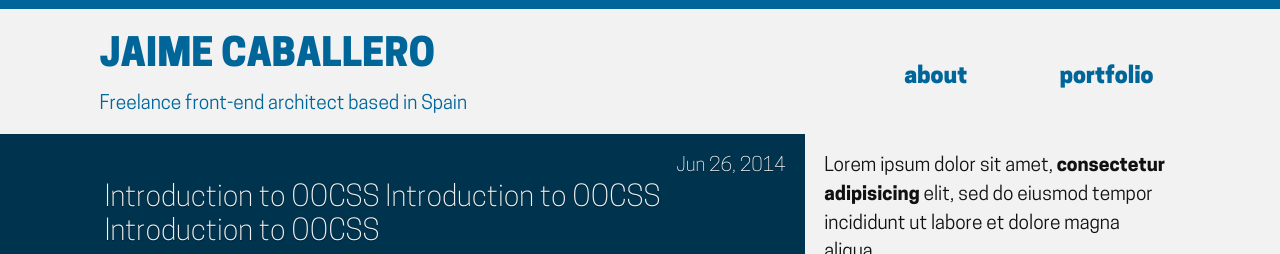
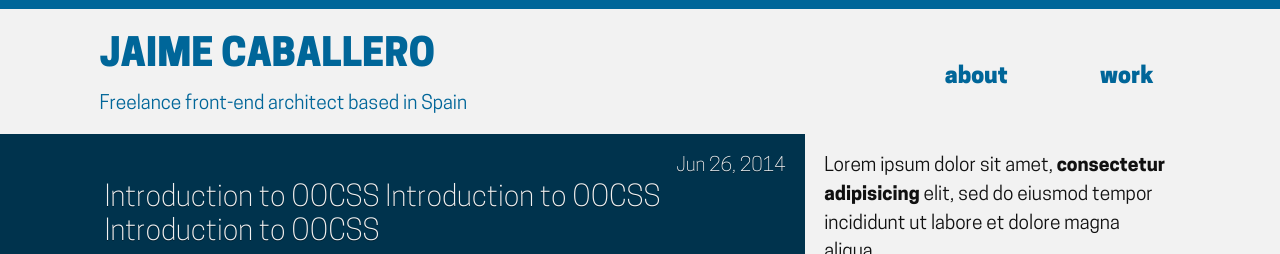
Before and after one commit to jaicab/jaicab.github.io, a Jekyll site: the page built from index.html, in a window 1280 px wide. Shown: the top 254 px of the page. Built offline with Jekyll 4.4.1, drawn with Linux system fonts in a browser that asks for light colours; the list of posts is cut into pages by our own code.

Commit message:
Work better than portfolio

```diff
--- a/_includes/header.html
+++ b/_includes/header.html
@@ -10,7 +10,7 @@
     <nav class="page-nav" role="nav">
       <ul>
         <li><a class="page-nav__link" href="/about/">ABOUT</a></li>
-        <li><a class="page-nav__link" href="/work/">PORTFOLIO</a></li>
+        <li><a class="page-nav__link" href="/work/">WORK</a></li>
       </ul>
     </nav>
 
```
